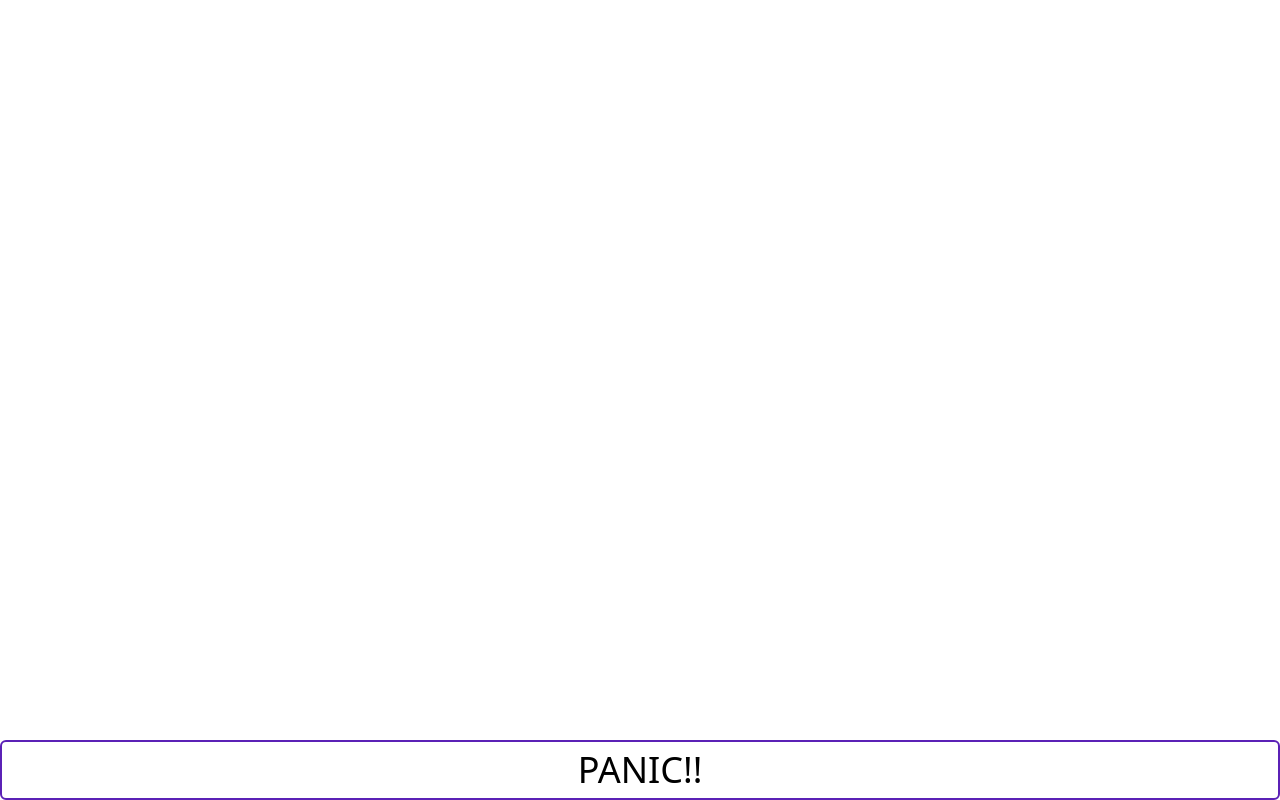
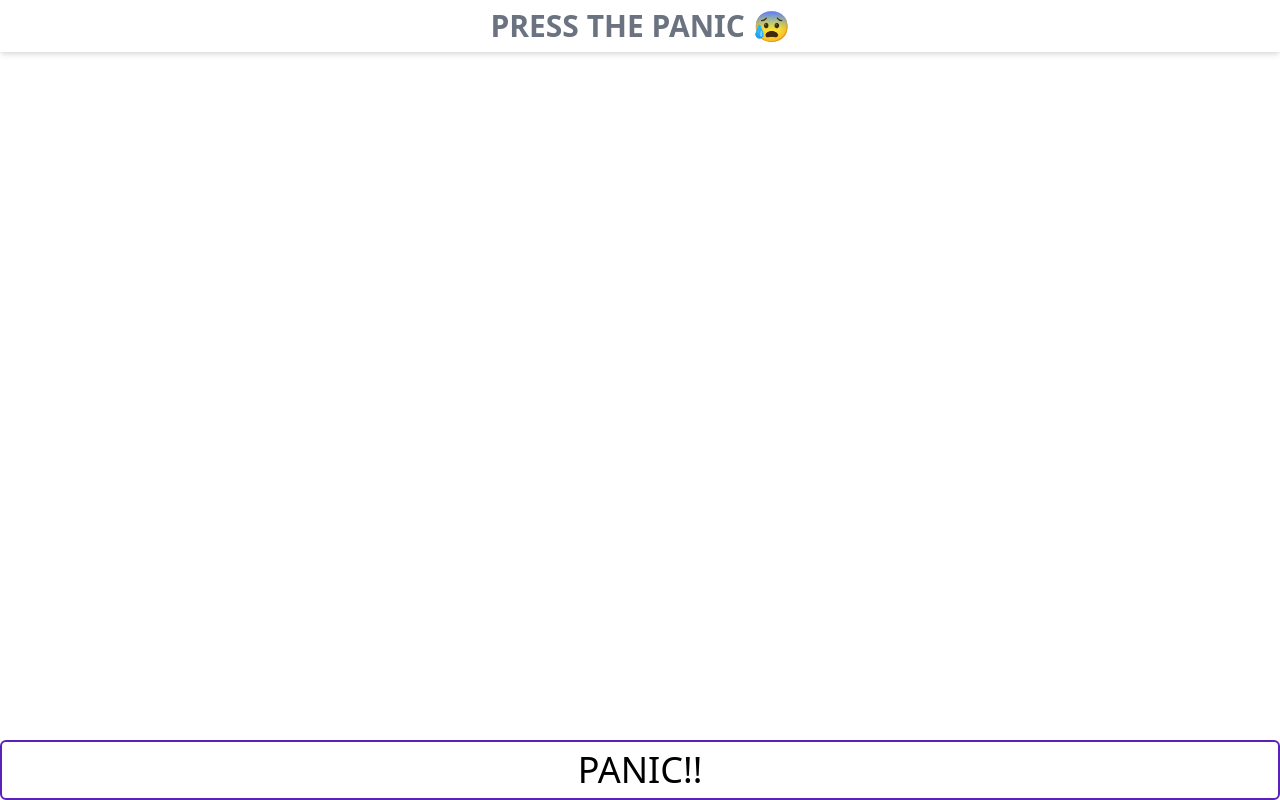
Before and after one commit to simone98dm/panic-button-fe, a Nuxt app: page / in a window 1280 px wide. Built offline with nearby package versions, Linux system fonts and the light colour scheme.

Commit message:
feat: add default layout

```diff
--- /dev/null
+++ b/layouts/default.vue
@@ -0,0 +1,6 @@
+<template>
+  <div>
+    <TheNavbar></TheNavbar>
+    <nuxt />
+  </div>
+</template>
```
